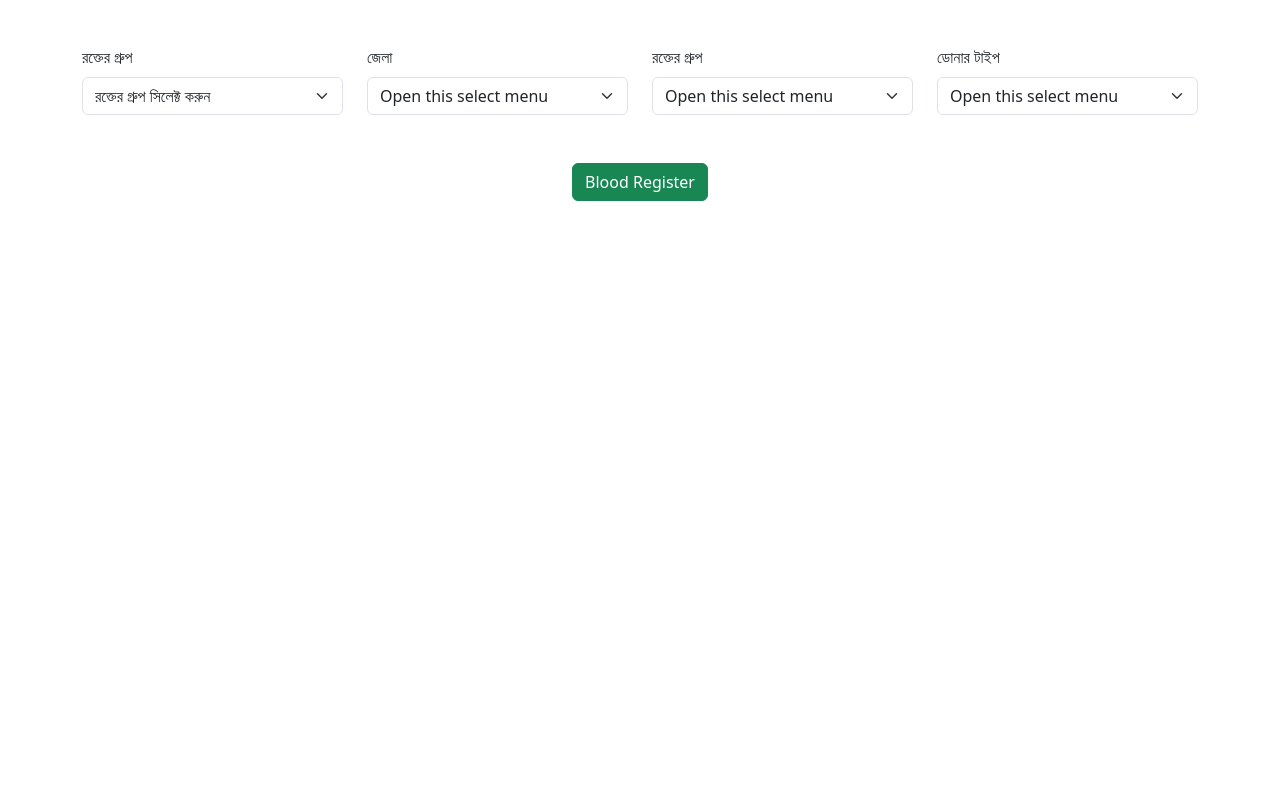
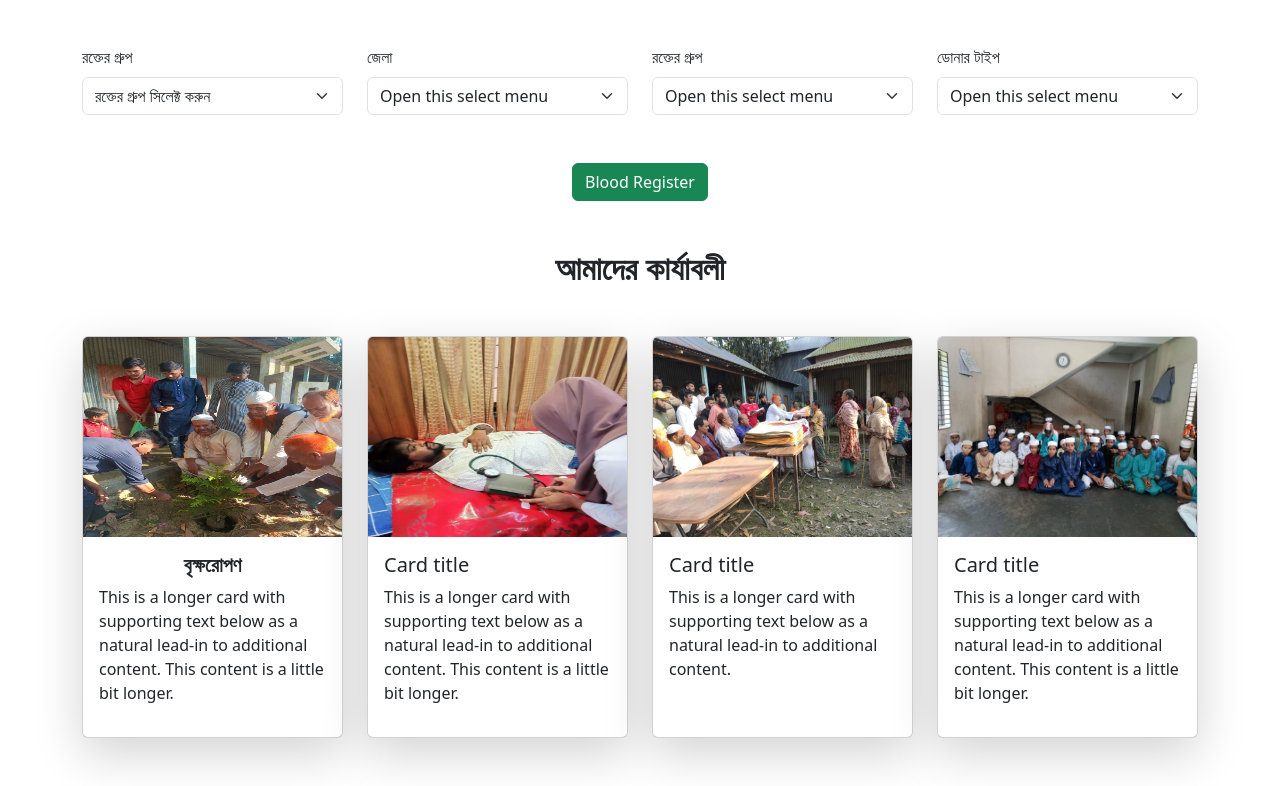
Before and after one commit to adnanhjoy/Sabuj-Chaya, a plain HTML site: page index.html in a window 1280 px wide. Shown: the part 645-1431 px from the top of the page. Before the commit the page ends 894 px from the top, so only its background shows below. Drawn offline with nearby package versions, Linux system fonts and the light colour scheme.

Commit message:
Added Workstation

```diff
--- a/index.html
+++ b/index.html
@@ -194,6 +194,55 @@
             </div>
         </section>
         <!-- End Donor Search -->
+
+
+        <!-- Working Type Start -->
+        <section class="my-5">
+            <h2 class="text-center fw-bold my-5">আমাদের কার্যাবলী</h2>
+            <div class="row row-cols-1 row-cols-md-2 row-cols-lg-4 g-4 workstation">
+                <div class="col">
+                    <div class="card shadow-lg">
+                        <img src="images/tree.jpg" class="card-img-top img-fluid" alt="...">
+                        <div class="card-body workstation-body">
+                            <h5 class="card-title text-center fw-bold">বৃক্ষরোপণ</h5>
+                            <p class="card-text">This is a longer card with supporting text below as a natural lead-in
+                                to additional content. This content is a little bit longer.</p>
+                        </div>
+                    </div>
+                </div>
+                <div class="col">
+                    <div class="card shadow-lg">
+                        <img src="images/blood.jpg" class="card-img-top img-fluid" alt="...">
+                        <div class="card-body workstation-body">
+                            <h5 class="card-title">Card title</h5>
+                            <p class="card-text">This is a longer card with supporting text below as a natural lead-in
+                                to additional content. This content is a little bit longer.</p>
+                        </div>
+                    </div>
+                </div>
+                <div class="col">
+                    <div class="card shadow-lg">
+                        <img src="images/image-4.jpg" class="card-img-top img-fluid" alt="...">
+                        <div class="card-body workstation-body">
+                            <h5 class="card-title">Card title</h5>
+                            <p class="card-text">This is a longer card with supporting text below as a natural lead-in
+                                to additional content.</p>
+                        </div>
+                    </div>
+                </div>
+                <div class="col">
+                    <div class="card shadow-lg">
+                        <img src="images/islam.jpg" class="card-img-top img-fluid" alt="...">
+                        <div class="card-body workstation-body">
+                            <h5 class="card-title">Card title</h5>
+                            <p class="card-text">This is a longer card with supporting text below as a natural lead-in
+                                to additional content. This content is a little bit longer.</p>
+                        </div>
+                    </div>
+                </div>
+            </div>
+        </section>
+        <!-- Working Type End -->
     </main>
 
 
--- a/style.css
+++ b/style.css
@@ -2,3 +2,21 @@
     width: 100%;
     height: 500px;
 }
+
+.workstation img {
+    height: 200px;
+}
+
+.workstation-body {
+    height: 200px;
+}
+
+@media screen and (max-width: 576px) {
+    .workstation img {
+        height: 300px;
+    }
+
+    .workstation-body {
+        height: 300px;
+    }
+}
```
Also changed, not shown: images/blood.jpg (added), images/image-4.jpg (added), images/islam.jpg (added), images/tree.jpg (added).
